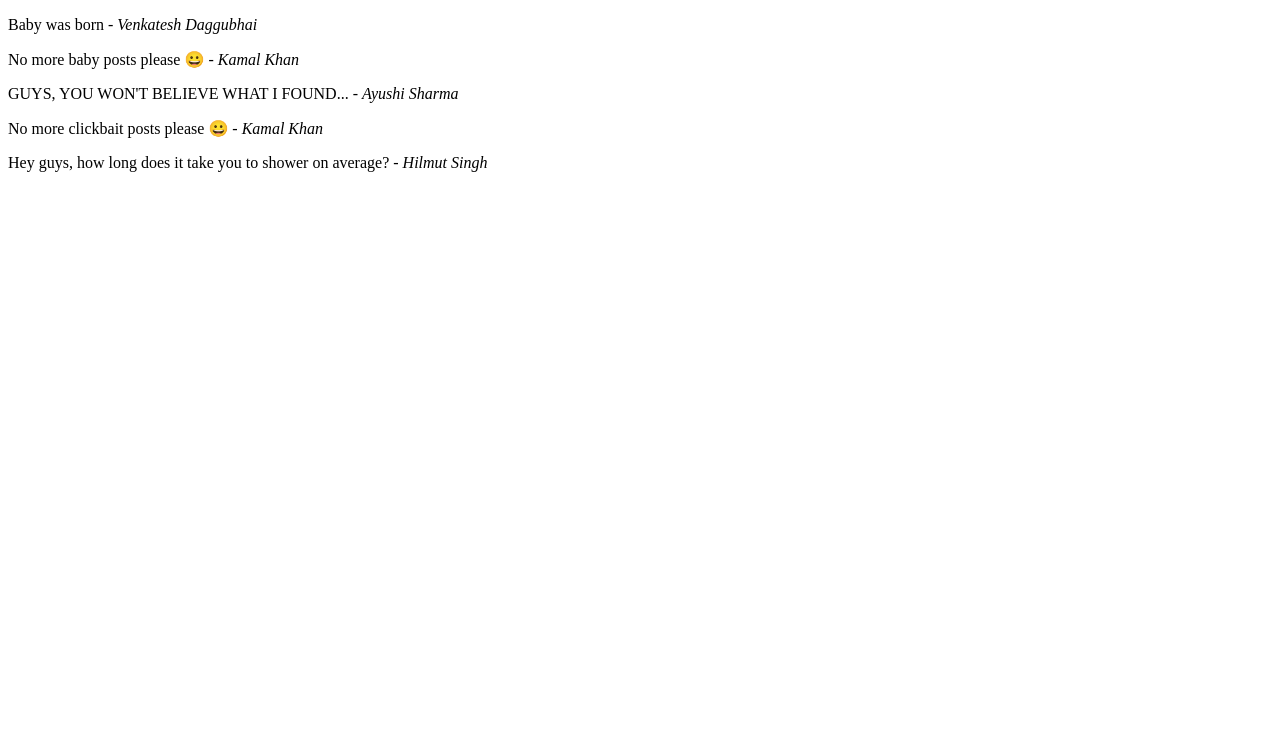
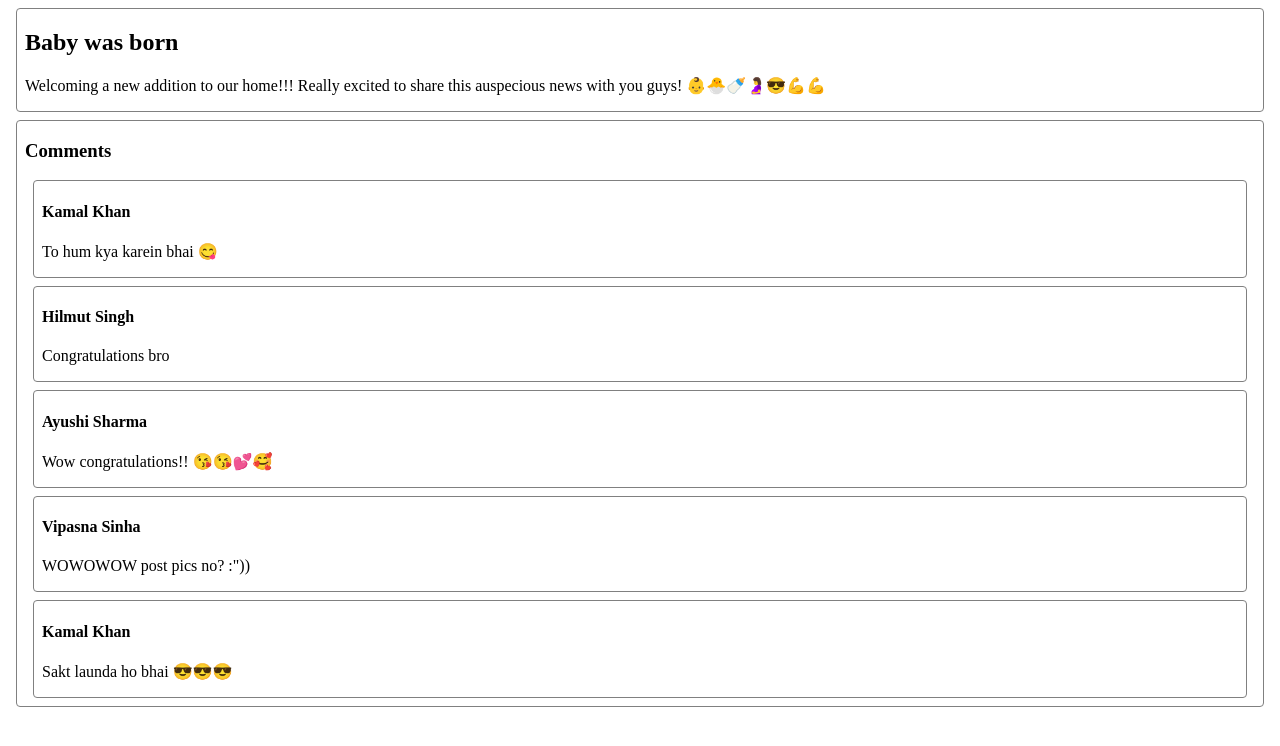
Before and after one commit to Aufbau/grapevine, a React (Create React App) app in the folder frontend/: page /post/1 in a window 1280 px wide. Shown: the top 746 px of the page. Built offline with nearby package versions, Linux system fonts and the light colour scheme; data requests are answered from the project's data file; the HTML template or start-up script is replaced by a standard one.

Commit message:
Still boilerplate (trust me).

```diff
--- a/frontend/db.json
+++ b/frontend/db.json
@@ -21,7 +21,7 @@
     {
       "id": 4,
       "title": "No more clickbait posts please 😀",
-      "content": "Grapevine is turning into a dumping ground for TikTok evangelism. I'm sorry, but I'm taking a stand against it. Jisko jisko mera baat pasand aya, like thoko 👇👇👇... but in all seriousness, we need to do something about this!",
+      "content": "I am very worried that Grapevine is slowly transforming into a degenerate cringe Tik Tok evangelism platform please help spread the word",
       "userId": 2
     },
     {
@@ -61,92 +61,92 @@
   "comments": [
     {
       "id": 1,
-      "text": "To hum kya karein bhai 😋",
+      "content": "To hum kya karein bhai 😋",
       "postId": 1,
       "userId": 2
     },
     {
       "id": 2,
-      "text": "Congratulations bro",
+      "content": "Congratulations bro",
       "postId": 1,
       "userId": 4
     },
     {
       "id": 3,
-      "text": "Wow congratulations!! 😘😘💕🥰",
+      "content": "Wow congratulations!! 😘😘💕🥰",
       "postId": 1,
       "userId": 3
     },
     {
       "id": 4,
-      "text": "WOWOWOW post pics no?  :\"))",
+      "content": "WOWOWOW post pics no?  :\"))",
       "postId": 1,
       "userId": 5
     },
     {
       "id": 5,
-      "text": "Sakt launda ho bhai 😎😎😎",
+      "content": "Sakt launda ho bhai 😎😎😎",
       "postId": 1,
-      "userId":2
+      "userId": 2
     },
     {
       "id": 6,
-      "text": "🙄😒😒",
+      "content": "🙄😒😒",
       "postId": 2,
       "userId": 1
     },
     {
       "id": 7,
-      "text": "Rude 😡😡😡",
+      "content": "Rude 😡😡😡",
       "postId": 2,
       "userId": 5
     },
     {
       "id": 8,
-      "text": "Ek number bhai 😂😂👌🤣🤣",
+      "content": "Ek number bhai 😂😂👌🤣🤣",
       "postId": 2,
       "userId": 4
     },
     {
       "id": 9,
-      "text": "Like button kahan hai 😜",
+      "content": "Like button kahan hai 😜",
       "postId": 2,
       "userId": 4
     },
     {
       "id": 10,
-      "text": ":(",
+      "content": ":(",
       "postId": 2,
       "userId": 3
     },
     {
       "id": 11,
-      "text": "Welcome to the party sis 😂😂",
+      "content": "Welcome to the party sis 😂😂",
       "postId": 3,
       "userId": 5
     },
     {
       "id": 12,
-      "text": "Wow what is TikTok 😀🤔🤔",
+      "content": "Wow what is TikTok 😀🤔🤔",
       "postId": 3,
       "userId": 1
     },
     {
       "id": 13,
-      "text": "Please no...",
+      "content": "Please no...",
       "postId": 3,
       "userId": 2
     },
     {
       "id": 14,
-      "text": "Bhai bhai 😂😂",
-      "postId": 3,
+      "content": "Bhai bhai 😂😂",
+      "postId": 4,
       "userId": 4
     },
     {
       "id": 15,
-      "text": "Ya I don't get it, everybody keeps hating on this platform, but it's just a reflection of you as a person, and humanity as a whole. There's nothing inherently wrong with the app itself :O. You can just, yknow ... not use it? Just a thought!",
-      "postId": 3,
+      "content": "Ya I don't get it, everybody keeps hating on this platform, but it's just a reflection of you as a person, and humanity as a whole. There's nothing inherently wrong with the app itself :O. You can just, yknow ... not use it? Just a thought!",
+      "postId": 4,
       "userId": 5
     }
   ]
--- a/frontend/src/App.js
+++ b/frontend/src/App.js
@@ -1,21 +1,38 @@
 import React, { useEffect, useState } from "react"
 import networkService from "./services/networkService"
+import {
+  BrowserRouter as Router,
+  Switch,
+  Route
+} from "react-router-dom"
+import Home from "./components/Home"
+import PostPage from "./components/PostPage"
 
 const App = () => {
-  const[displayPosts, setDisplayPosts] = useState([])
+  const [displayPosts, setDisplayPosts] = useState([])
 
   useEffect(() => {
     const fetchData = async () => {
       const fetchedUsers = await networkService.get("/users")
       const fetchedPosts = await networkService.get("/posts")
+      const fetchedComments = await networkService.get("/comments")
 
       const data = []
       fetchedPosts.map(post => {
         data.push({
           ...post,
-          user: fetchedUsers.find(user => user.id === post.userId)
+          user: fetchedUsers.find(user => user.id === post.userId),
+          comments: fetchedComments.filter(comment => comment.postId === post.id)
         })
       })
+
+      data.map(post => {
+        post.comments = post.comments.map(comment => ({
+          ...comment,
+          user: fetchedUsers.find(user => user.id === comment.userId)
+        }))
+      })
+      console.log(data)
       setDisplayPosts(data)
     }
     fetchData()
@@ -23,11 +40,18 @@ const App = () => {
 
   return (
     <div>
-      {displayPosts.map(post =>
-        <p key={post.id}>
-          {post.title} - <em>{post.user.name}</em>
-        </p>
-      )}
+      <Router>
+        {/* {nav bar stuff goes here} */}
+
+        <Switch>
+          <Route path="/" exact>
+            <Home posts={displayPosts} />
+          </Route>
+          <Route path="/post/:id">
+            <PostPage posts={displayPosts} />
+          </Route>
+        </Switch>
+      </Router>
     </div>
   )
 }
--- /dev/null
+++ b/frontend/src/components/Home.js
@@ -0,0 +1,55 @@
+import React from "react"
+import styled from "styled-components"
+
+import {
+  Link
+} from "react-router-dom"
+
+const StyledLink = styled(Link)`
+  color: black;
+  text-decoration: none;
+  transition: border-width 0.25s;
+
+   & :hover {
+    border-width: 0.25rem;
+  }
+`
+
+const Container = styled.div`
+  border: 0.1rem groove grey;
+  margin-top: 1rem;
+  margin-bottom: 1rem;
+  transition: border-width 0.25s;
+
+
+`
+
+const Home = ({posts}) => {
+
+  // const [expanded, setExpanded] = useState(Array(5).fill(false))
+
+  // const expand = index => {
+  //   console.log(index)
+  //   setExpanded(
+  //     expanded.map((v, i) => i === index ? !v : v)
+  //   )
+  // }
+
+  return (
+    <>
+      {posts.map(post =>
+        <StyledLink
+          to={`/post/${post.id}`}
+          key={post.id}>
+          <Container>
+            <h4>
+              {post.title} - <em>{post.user.name}</em>
+            </h4>
+          </Container>
+        </StyledLink>
+      )}
+    </>
+  )
+}
+
+export default Home
--- /dev/null
+++ b/frontend/src/components/PostPage.js
@@ -0,0 +1,57 @@
+import React, { useEffect, useState } from "react"
+import { useParams } from "react-router-dom"
+import styled from "styled-components"
+
+const Container = styled.div`
+`
+
+const Content = styled.div`
+  border: 0.1rem solid grey;
+  border-radius: 0.25rem;
+  margin: 0.5rem;
+  padding-left: 0.5rem;
+  padding-right: 0.5rem;
+`
+
+const Main = styled(Content)`
+
+`
+const Comments = styled(Content)`
+`
+
+const PostPage = ({posts}) => {
+  const [post, setPost] = useState(null)
+  const { id } = useParams()
+
+  useEffect(() => {
+    const postId = Number(id)
+    const currentPost = posts.find(post => post.id === postId)
+    setPost(currentPost)
+  }, [id, posts])
+
+  return (
+    <>
+      {post &&
+        <Container>
+          <Main>
+            <h2>{post.title}</h2>
+            <p>{post.content}</p>
+          </Main>
+          <Comments>
+            <h3>Comments</h3>
+            <div>
+              {post.comments.map(comment =>
+                <Content key={comment.id}>
+                  <h4>{comment.user.name}</h4>
+                  <p>{comment.content}</p>
+                </Content>
+              )}
+            </div>
+          </Comments>
+        </Container>
+      }
+    </>
+  )
+}
+
+export default PostPage
```
Also changed, not shown: frontend/.eslintrc.js.
